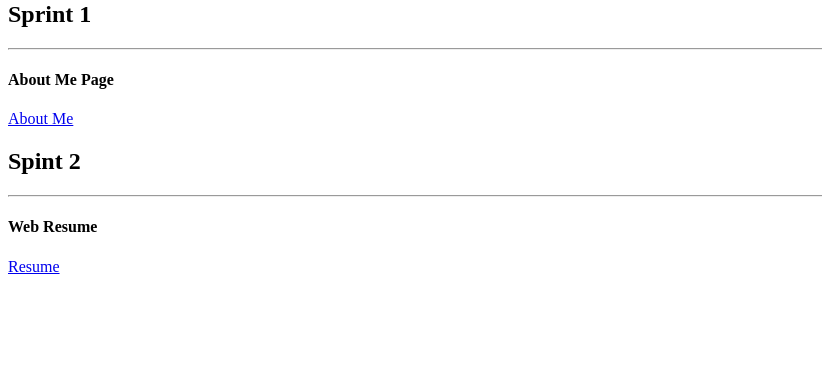
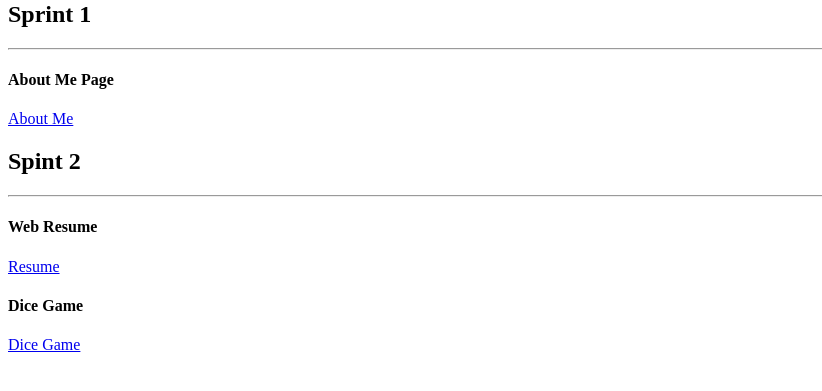
Before and after one commit to JamesBarkauskas/assignment-portfolio-jb, a website: page client/index.html in a window 1280 px wide. Shown: the part 79-470 px from the top of the page, without its empty margins (0-822 px from the left). Drawn offline with Linux system fonts and the light colour scheme.

Commit message:
added dice game to html page

```diff
--- a/client/index.html
+++ b/client/index.html
@@ -19,6 +19,10 @@
 		<h4>Web Resume</h4>
 		<a href="https://web-resume-jb.azurewebsites.net/">Resume</a>
 
+		<h4>Dice Game</h4>
+		<a href="https://dice-game-jb.azurewebsites.net/">Dice Game</a>
+
+
 
 
 
```
